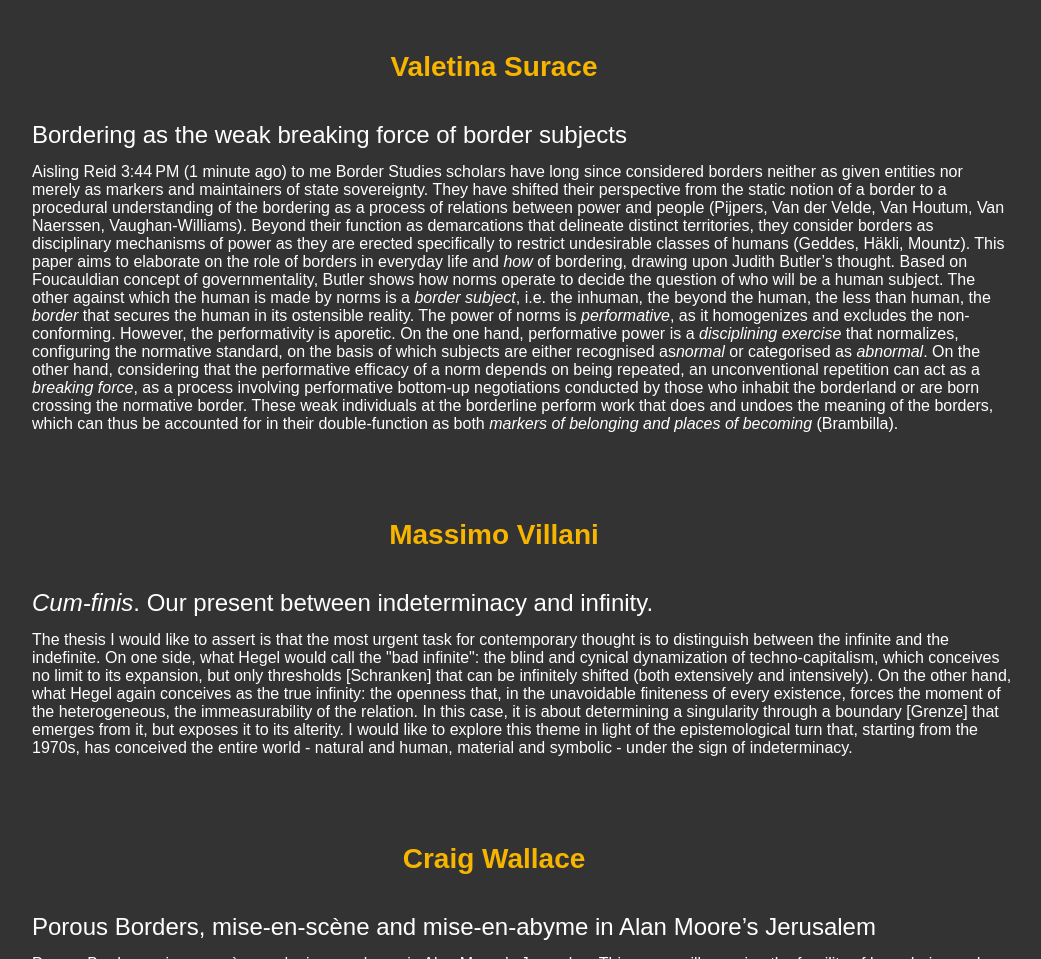
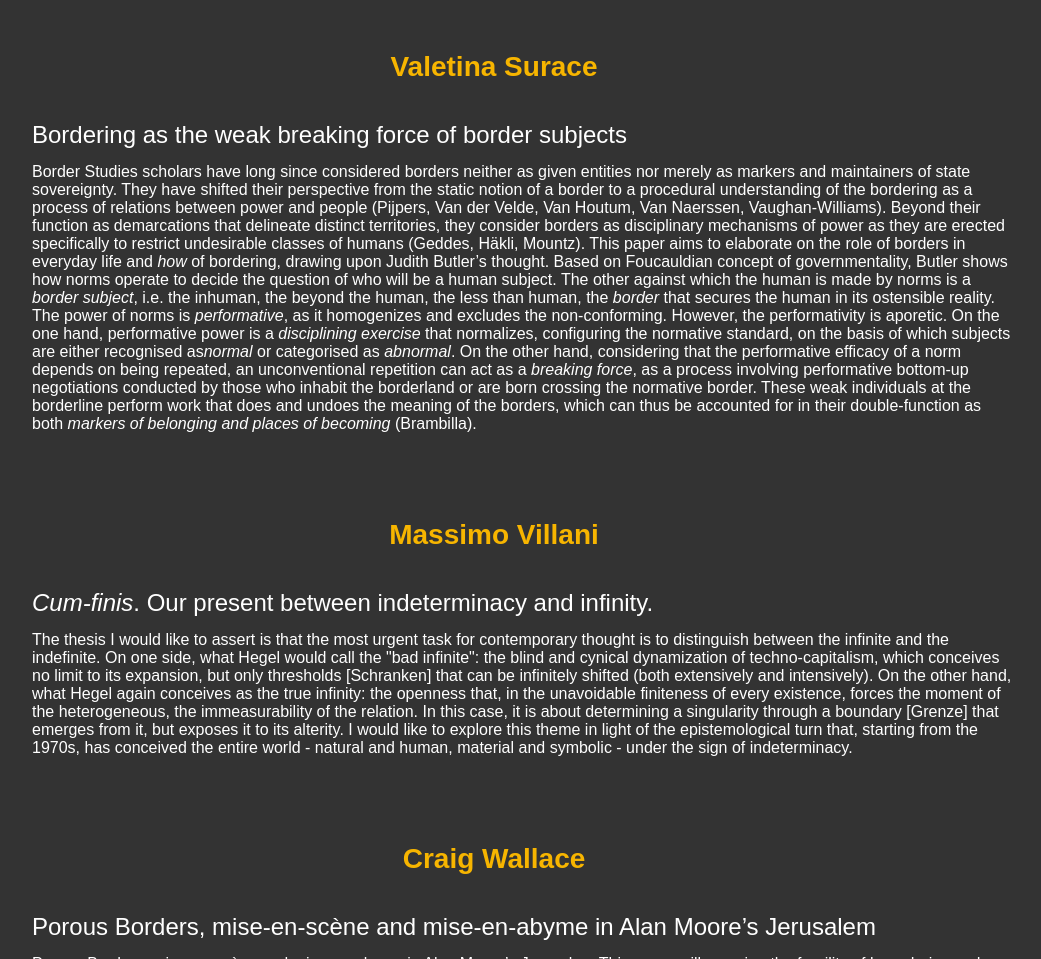
Before and after one commit to MindTheGap2024/MindTheGap2024, a plain HTML site: page Abstracts.html in a window 1280 px wide. Shown: the part 4306-5265 px from the top of the page, without its empty margins (114-1155 px from the left). Drawn offline with Linux system fonts and the light colour scheme.

Commit message:
Update Abstracts.html

```diff
--- a/Abstracts.html
+++ b/Abstracts.html
@@ -516,13 +516,7 @@ highlights the complex ways in which cultural artefacts and politics intersect.
     </tr>
 
     <tr>
-        <td class="abstract">
-
-Aisling Reid
-3:44 PM (1 minute ago)
-to me
-
-Border Studies scholars have long since considered borders neither as given entities nor merely as markers and maintainers of state sovereignty.
+        <td class="abstract">Border Studies scholars have long since considered borders neither as given entities nor merely as markers and maintainers of state sovereignty.
 		They have shifted their perspective from the static notion of a border to a procedural understanding of the bordering as a process
 		of relations between power and people (Pijpers, Van der Velde, Van Houtum, Van Naerssen, Vaughan-Williams). Beyond their function
 		as demarcations that delineate distinct territories, they consider borders as disciplinary mechanisms of power as they are erected
```
